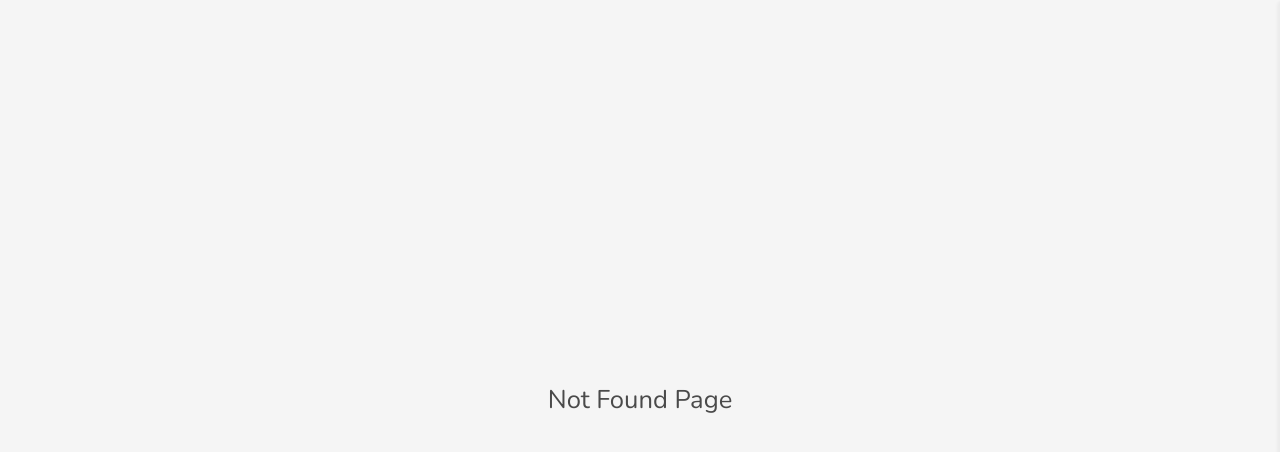
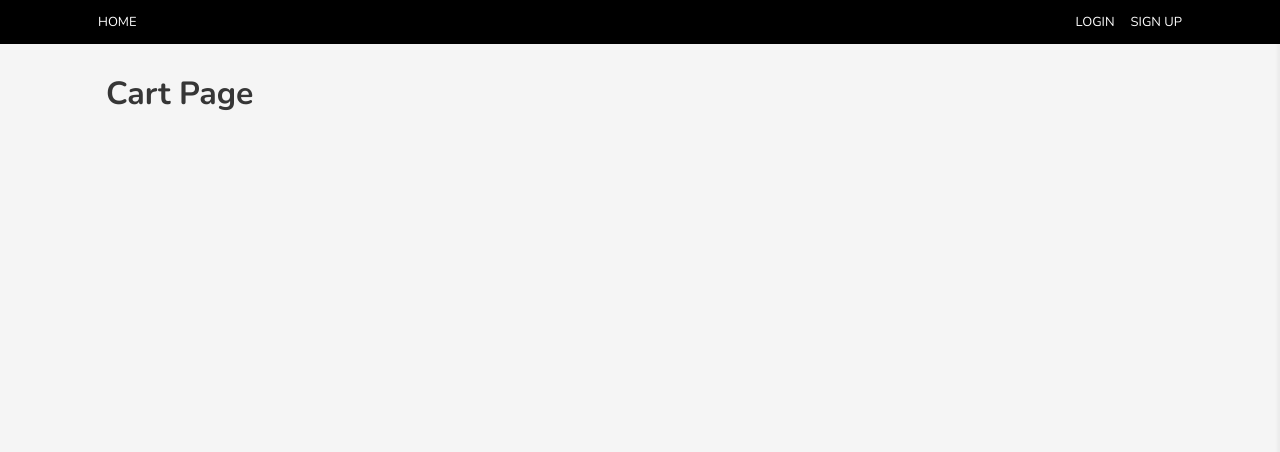
Before and after one commit to ninayeh/react-store, a React (Create React App) app: page /cart in a window 1280 px wide. Before the commit this address had no page. Shown: the top 452 px of the page. Built offline with nearby package versions, Linux system fonts and the light colour scheme.

Commit message:
Add public layout and cart page

```diff
--- /dev/null
+++ b/src/Layout.js
@@ -0,0 +1,12 @@
+import React from 'react';
+import Header from 'component/Header';
+
+const Layout = props => (
+  <div className="mamin">
+    <Header />
+    {/* 使用 props.children 獲取實際要渲染的元件*/}
+    {props.children}
+  </div>
+)
+
+export default Layout;
--- a/src/Router.js
+++ b/src/Router.js
@@ -3,13 +3,16 @@
 import App from 'pages/App'
 import Login from 'pages/Login'
 import NotFound from 'pages/NotFound'
+import Cart  from 'pages/Cart'
 
 const Router = () => (
     <BrowserRouter>
       <Switch>
         <Route path="/" component={App} exact />
         <Route path="/login" component={Login} />
+        <Route path="/cart" component={Cart} />
         <Route component={NotFound} />
+
       </Switch>
     </BrowserRouter>
 );
--- a/src/component/ToolBox.js
+++ b/src/component/ToolBox.js
@@ -1,4 +1,6 @@
 import React from 'react'
+// import { Link } from 'react-router-dom'
+import { withRouter } from 'react-router-dom'
 
 class ToolBox extends React.Component {
 
@@ -21,6 +23,13 @@
     this.props.search('')
   };
 
+  goCart = () => {
+    // 會噴錯，因為ToolBox 這個沒有經過 Router，所以不會有 history
+    // 所以需要 withRouter 包裝一下，讓他可以用 history
+    this.props.history.push('/cart')
+
+  }
+
   render () {
     return (
       <div className="tool-box">
@@ -40,7 +49,8 @@
             </div>
           </div>
         </div>
-        <div className="cart-box">
+        {/* <Link to="/cart" className="cart-box"></Link> */}
+        <div to="/cart" className="cart-box" onClick={this.goCart}>
           <i className="fas fa-shopping-cart"></i>
           <span className="cart-number">({this.props.cartNum})</span>
         </div>
@@ -49,4 +59,4 @@
   }
 }
 
-export default ToolBox;
+export default withRouter(ToolBox);
--- a/src/pages/App.js
+++ b/src/pages/App.js
@@ -1,15 +1,14 @@
 import React from 'react'
-import Header from 'component/Header'
 import Products from 'component/Products'
+import Layout from 'Layout'
 
 
 class App extends React.Component {
   render () {
     return (
-      <div className="main">
-        <Header nickname="Admin" age={28} marry={true}/>
+      <Layout>
         <Products />
-      </div>
+      </Layout>
     )
   }
 }
--- /dev/null
+++ b/src/pages/Cart.js
@@ -0,0 +1,15 @@
+import React from 'react'
+import Layout from 'Layout';
+
+const Cart = () => (
+ <Layout>
+    <div className="cart-page">
+      <div className="title has-text-center">
+        Cart Page
+      </div>
+    </div>
+ </Layout>
+
+)
+
+export default Cart;
```
